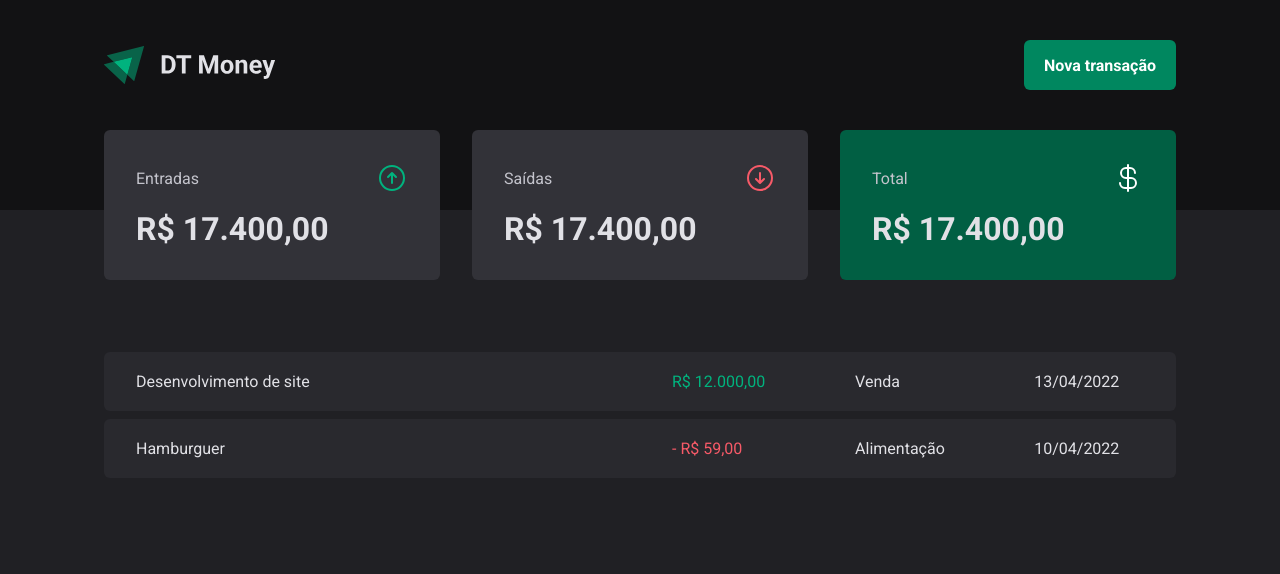
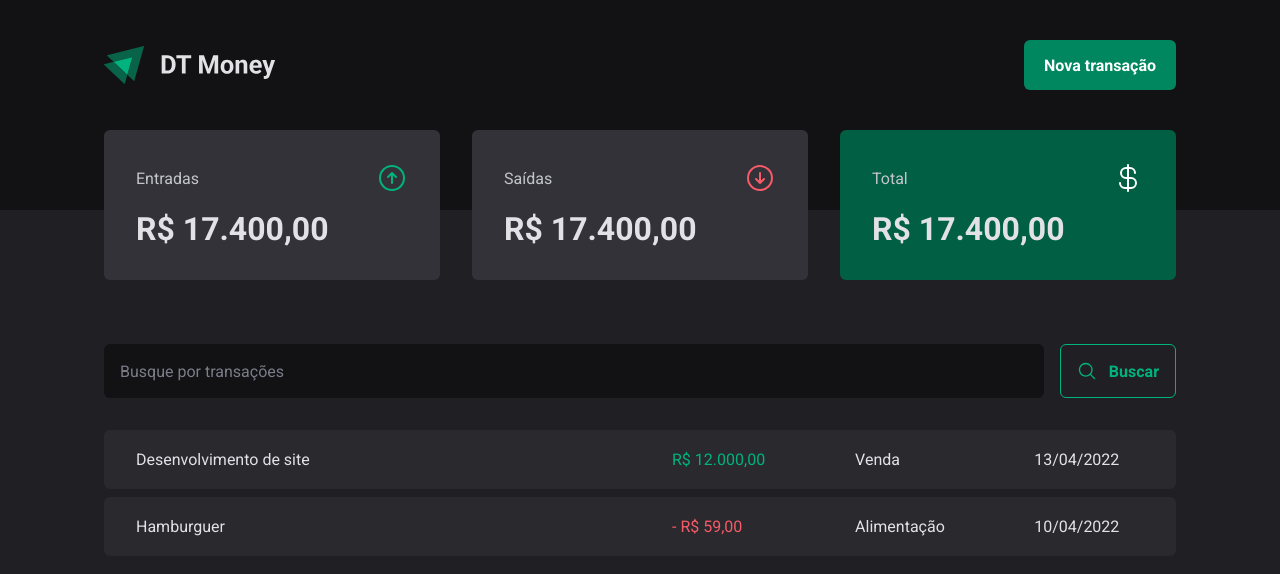
Before and after one commit to brunosgs/react-http-performance, a React (Vite) app in the folder http-performance/: page / in a window 1280 px wide. Shown: the top 574 px of the page. Built offline with nearby package versions, Linux system fonts and the light colour scheme.

Commit message:
componente search form
feat: adicionado novo componente de busca para localizar uma das transações efetuadas.

```diff
--- a/http-performance/src/pages/transactions/Transactions.tsx
+++ b/http-performance/src/pages/transactions/Transactions.tsx
@@ -1,5 +1,6 @@
 import { Header } from "../../components/header/Header";
 import { Summary } from "../../components/summary/Summary";
+import { SearchForm } from "./components/searchForm/SearchForm";
 import {
    PriceHighlight,
    TransactionsContainer,
@@ -12,6 +13,7 @@
          <Header />
          <Summary />
          <TransactionsContainer>
+            <SearchForm />
             <TransactionsTable>
                <tbody>
                   <tr>
--- /dev/null
+++ b/http-performance/src/pages/transactions/components/searchForm/SearchForm.tsx
@@ -0,0 +1,14 @@
+import { MagnifyingGlassIcon } from "@phosphor-icons/react";
+import { SearchFormContainer } from "./styles";
+
+export function SearchForm() {
+   return (
+      <SearchFormContainer>
+         <input type="text" placeholder="Busque por transações" />
+         <button type="submit">
+            <MagnifyingGlassIcon size={20} />
+            Buscar
+         </button>
+      </SearchFormContainer>
+   )
+}
--- /dev/null
+++ b/http-performance/src/pages/transactions/components/searchForm/styles.ts
@@ -0,0 +1,42 @@
+import styled from "styled-components";
+
+export const SearchFormContainer = styled.form`
+   display: flex;
+   gap: 1rem;
+
+   input {
+      flex: 1;
+      border-radius: 6px;
+      border: 0;
+      padding: 1rem;
+      background: ${props => props.theme["gray-900"]};
+      color: ${props => props.theme["gray-300"]};
+
+      &::placeholder {
+         color: ${props => props.theme["gray-500"]};
+      }
+   }
+
+   button {
+      display: flex;
+      align-items: center;
+      gap: 0.75rem;
+      border: 0;
+      padding: 1rem;
+      background: transparent;
+      font-weight: bold;
+      border-radius: 6px;
+      border: 1px solid ${props => props.theme["green-300"]};
+      color: ${props => props.theme["green-300"]};
+
+      &:hover {
+         background: ${props => props.theme["green-500"]};
+         border-color: ${props => props.theme["green-500"]};
+         color: ${props => props.theme.white};
+         transition:
+            background-color 0.2s,
+            color 0.2s,
+            border-color 0.2s;
+      }
+   }
+`
--- a/http-performance/src/pages/transactions/styles.ts
+++ b/http-performance/src/pages/transactions/styles.ts
@@ -10,7 +10,7 @@
 export const TransactionsTable = styled.table`
    width: 100%;
    border-spacing: 0 0.5rem;
-   /* margin-top: 1.5rem; */
+   margin-top: 1.5rem;
 
    td {
       padding: 1.25rem 2rem;
```
